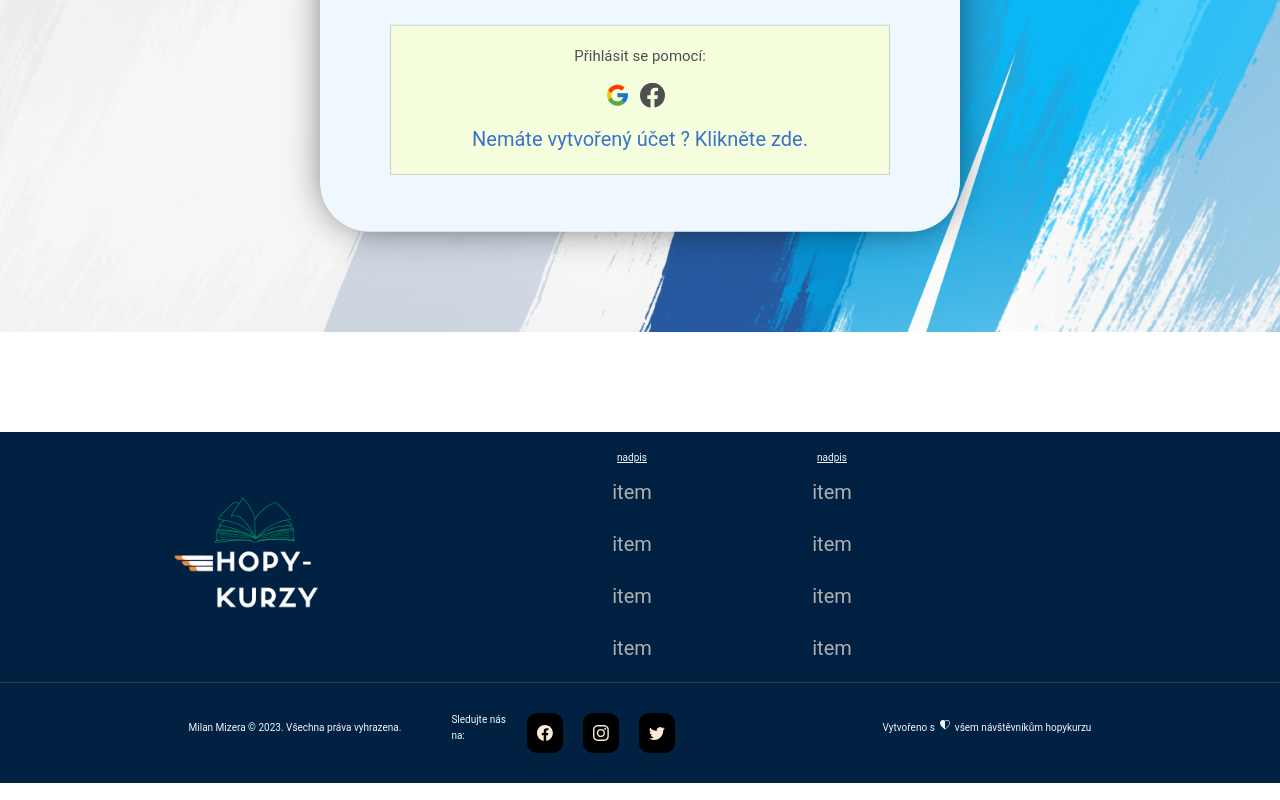
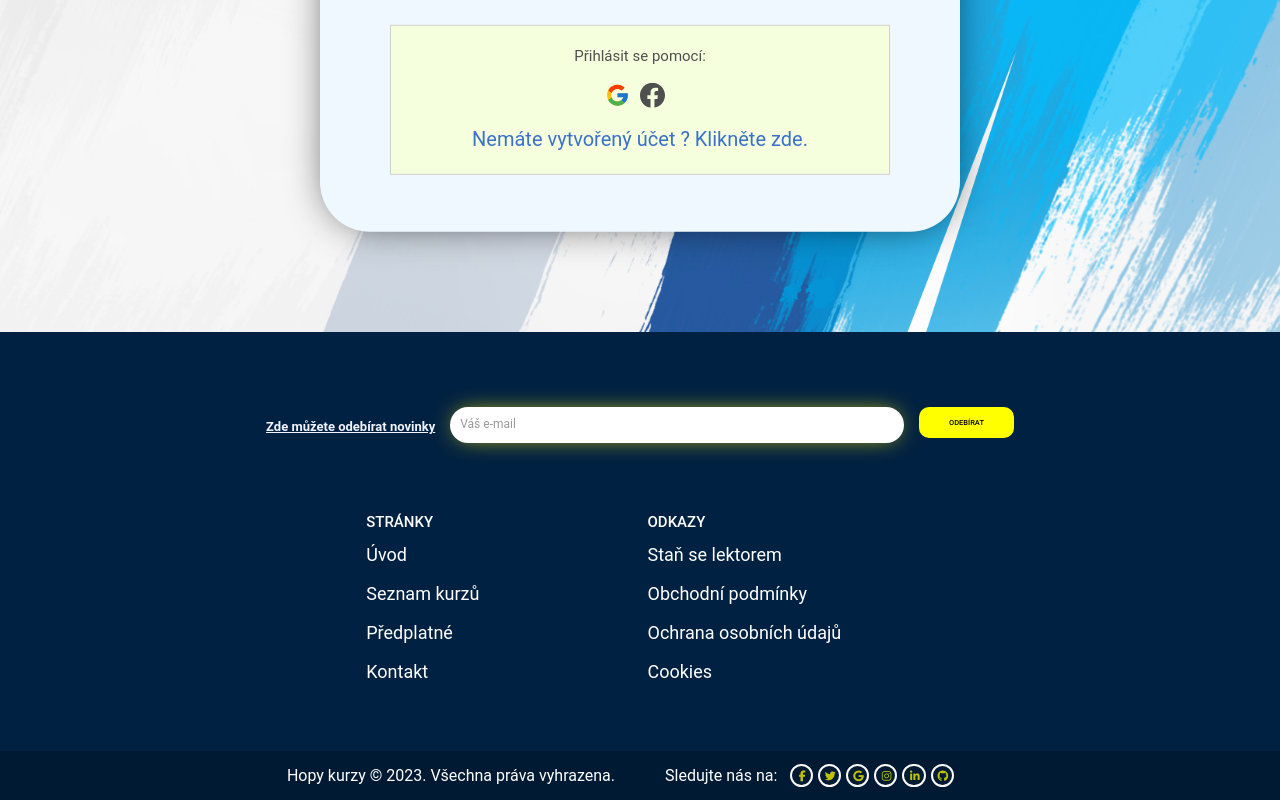
Before and after one commit to MilanMizera/hopy-kurzy, a React (Create React App) app: page /prihlaseni in a window 1280 px wide. Shown: the part 448-1248 px from the top of the page. Built offline with nearby package versions, Linux system fonts and the light colour scheme; no server answers.

Commit message:
předělaný footer

```diff
--- a/src/components/Footer.js
+++ b/src/components/Footer.js
@@ -1,83 +1,149 @@
 import "./footer.css"
 import Logo from "../images/logo.png"
+import { Link } from "react-router-dom";
 
-/* icons*/
-import { BsFacebook, BsInstagram, BsTwitter, BsHeartHalf } from "react-icons/bs";
-import { ITiHeartHalfOutline } from "react-icons/ti";
+import React from 'react';
+import {
+  MDBFooter,
+  MDBContainer,
+  MDBIcon,
+  MDBInput,
+  MDBCol,
+  MDBRow,
+  MDBBtn
+} from 'mdb-react-ui-kit';
 
-export const Footer = () => {
-
+export default function Footer() {
 
   return (
-    <div>
+    <MDBFooter className='text-center' color='white' bgColor='dark' id="section-footer">
+      <MDBContainer className='p-4' id="container-footer">
 
+        <section id="section-footer-email-subscribe" className=''>
+          <form action=''>
+            <MDBRow className='d-flex justify-content-center'>
+              <MDBCol id="col-footer-subscribe-button" size="auto">
+                <p className='pt-2' id="footer-subscribe-paragraf">
+                  <strong>Zde můžete odebírat novinky</strong>
+                </p>
+              </MDBCol>
 
-      <div className="footer-section">
+              <MDBCol id="col-footer-email-input" md='5' start >
+               <input id="footer-email-input" type="email" placeholder="Váš e-mail"></input>
+              </MDBCol>
+
+              <MDBCol id="col-footer-subscribe-button" size="auto">
+                <MDBBtn id="footer-subscribe-button" outline color='light' type='submit' className='mb-4'>
+                  Odebírat
+                </MDBBtn>
+              </MDBCol>
+            </MDBRow>
+          </form>
+        </section>
 
 
 
-        <div className="footer-row">
+        <section className=''>
+          <MDBRow id="row-footer-links">
 
-          <div className="col-footer-brand">
+            <MDBCol lg='3' md='6' className='mb-4 mb-md-0'>
+              <h5 className='text-uppercase' id="footer-li">Stránky</h5>
 
-            <img className="footer-logo" src={Logo}></img>
+              <ul className='list-unstyled mb-0'>
+                <li id="footer-li">
+                  <Link id="footer-item-link" href='#!' className='text-white'>
+                    Úvod
+                  </Link>
+                </li>
+                <li id="footer-li">
+                  <Link id="footer-item-link" href='#!' className='text-white'>
+                    Seznam kurzů
+                  </Link>
+                </li>
+                <li id="footer-li">
+                  <Link id="footer-item-link" href='#!' className='text-white'>
+                    Předplatné
+                  </Link>
+                </li>
+                <li id="footer-li">
+                  <Link id="footer-item-link" href='#!' className='text-white'>
+                    Kontakt
+                  </Link>
+                </li>
+              </ul>
+            </MDBCol>
+
+
+            <MDBCol lg='3' md='6' className='mb-4 mb-md-0'>
+              <h5 className='text-uppercase' id="footer-li">Odkazy</h5>
+
+              <ul className='list-unstyled mb-0'>
+                <li id="footer-li">
+                  <Link id="footer-item-link" href='#!' className='text-white'>
+                   Staň se lektorem
+                  </Link>
+                </li>
+                <li id="footer-li">
+                  <Link id="footer-item-link" href='#!' className='text-white'>
+                    Obchodní podmínky
+                  </Link>
+                </li>
+                <li id="footer-li">
+                  <Link id="footer-item-link" href='#!' className='text-white'>
+                    Ochrana osobních údajů
+                  </Link>
+                </li>
+                <li id="footer-li">
+                  <Link id="footer-item-link" href='#!' className='text-white'>
+                  Cookies
+                  </Link>
+                </li>
+              </ul>
+            </MDBCol>
+          </MDBRow>
+        </section>
+      </MDBContainer>
+
+      <div className='text-center p-3'id="wrapper-footer-down" style={{ backgroundColor: 'rgba(0, 0, 0, 0.2)' }}>
+
+
+      <div className="col1-footer-copyright">
+            <p className="footer-text">Hopy kurzy &copy; {new Date().getFullYear()}. Všechna práva vyhrazena.</p>
           </div>
 
-          <div className="cols-footer-wrapper">
-            <div className="col-items-1">
-              <p className="item-title-1">nadpis</p>
-              <a className="footer-item-n">item</a>
-              <a className="footer-item">item</a>
-              <a className="footer-item">item</a>
-              <a className="footer-item">item</a>
+          <div className="col2-footer-copyright"> <p className="paragraf-col2-footer-copyright">Sledujte nás na:</p>
+          <section id="section-footer-socials-icons" className='mb-4'>
+          <MDBBtn outline color="light" floating className='m-1' href='#!' role='button'>
+            <MDBIcon id="footer-socials-icons" fab icon='facebook-f' />
+          </MDBBtn>
 
+          <MDBBtn outline color="light" floating className='m-1' href='#!' role='button'>
+            <MDBIcon id="footer-socials-icons" fab icon='twitter' />
+          </MDBBtn>
 
+          <MDBBtn outline color="light" floating className='m-1' href='#!' role='button'>
+            <MDBIcon id="footer-socials-icons" fab icon='google' />
+          </MDBBtn>
 
-            </div>
+          <MDBBtn outline color="light" floating className='m-1' href='#!' role='button'>
+            <MDBIcon id="footer-socials-icons" fab icon='instagram' />
+          </MDBBtn>
 
+          <MDBBtn outline color="light" floating className='m-1' href='#!' role='button'>
+            <MDBIcon id="footer-socials-icons" fab icon='linkedin-in' />
+          </MDBBtn>
 
-            <div className="col-items-2">
-              <p className="item-title-2">nadpis</p>
-              <a className="footer-item-n">item</a>
-              <a className="footer-item">item</a>
-              <a className="footer-item">item</a>
-              <a className="footer-item">item</a>
-            </div>
-
-
-          </div>
-
-        </div>
-
-        <div className="copyright-section">
-
-          <div className="col-footer-copyright">
-            <p className="footer-text">Milan Mizera &copy; {new Date().getFullYear()}. Všechna práva vyhrazena.</p>
-          </div>
-
-
-          <div className="col-social-icons">
-            <p className="social-text">Sledujte nás na:</p>
-            <BsFacebook className="social-icon"></BsFacebook>
-            <BsInstagram className="social-icon"></BsInstagram>
-            <BsTwitter className="social-icon"></BsTwitter>
-            <p className="love-text">Vytvořeno s<BsHeartHalf className="hearth-icon"></BsHeartHalf>všem návštěvníkům hopykurzu</p>
-
-          </div>
-
-        </div>
-
+          <MDBBtn outline color="light" floating className='m-1' href='#!' role='button'>
+            <MDBIcon id="footer-socials-icons" fab icon='github' />
+          </MDBBtn>
+        </section>
 
           </div>
 
 
 
+
       </div>
-
-
-  )
-
-
+    </MDBFooter>
+  );
 }
-
-export default Footer
--- a/src/components/footer.css
+++ b/src/components/footer.css
@@ -1,205 +1,138 @@
-.footer-logo {
+#section-footer {
 
-    width: 200px;
-    cursor: pointer;
-
-
+    padding-top: 60px;
+    background: rgb(0, 33, 65) !important;
 }
 
+#row-footer-links {
 
-.footer-section {
-
-    height: 250px;
-    background-color: rgb(0, 33, 65);
-    margin-top: 100px;
-
+    justify-content: center;
+    padding-top: 50px;
+    padding-bottom: 50px;
 }
 
-.footer-row {
-
-    display: flex;
-    flex-direction: row;
-    align-items: center;
-    justify-content: center;
-    height: 250px;
-
-
-}
-
-.cols-footer-wrapper {
-
-    display: flex;
-    width: 600px;
-
-}
-
-.col-items-1 {
-
-    display: flex;
-    flex-direction: column;
-    align-items: center;
-    justify-content: center;
-    width: 200px;
-
-
-}
-
-.col-items-2 {
-
-
-    display: flex;
-    flex-direction: column;
-    align-items: center;
-    justify-content: center;
-    width: 200px;
-
-}
-
-.col-footer-brand {
-    display: flex;
-    justify-content: start;
-    width: 30%;
-
-}
-
-.footer-item {
-
-    margin-top: 20px;
-    color: rgb(175, 175, 175);
-}
-
-.footer-item-n {
-
-    color: rgb(175, 175, 175);
-
-
-}
-
-
-
-.footer-item:hover,
-.footer-item-n:hover {
-
-    color: white;
-    transition: 3s initial;
-
-
-}
-
-.item-title-1,
-.item-title-2 {
-
-
-    color: aliceblue;
-    margin-bottom: 10px;
-    text-decoration: underline;
-
-
-}
-
-.footer-copyright {
-
-    display: flex;
-    justify-content: center;
-    align-items: center;
-    background-color: rgb(0, 22, 44);
-    color: aliceblue;
-    height: 80px;
-
-}
-
-.copyright-section {
-
-    display: flex;
-    flex-direction: row;
-    justify-content: center;
-    align-items: center;
-    height: 70px;
-    background-color: rgb(0, 33, 65);
-    padding-bottom: 50px;
-    padding-top: 50px;
-    border-top: 1px solid rgb(56, 56, 56);
-
-}
-
-.footer-text {
-
-    color: aliceblue;
-}
-
-
-
-
-
-
-/*footer social icons section*/
-
-.footer-socials-section {
+#wrapper-footer-down {
 
     display: flex;
     flex-direction: row;
     justify-content: center;
     align-items: center;
 
+}
+
+.col1-footer-copyright {
+
+    width: 50%;
+    display: flex;
+    justify-content: end;
+    align-items: center;
+    margin-right: 50px;
 
 }
 
-.col-social-text {
-    display: flex;
-    justify-content: end;
-    align-items: center;
-    width: 50%;
-
-
-}
-
-.col-social-icons {
-    display: flex;
-    justify-content: center;
-    align-items: center;
-    width: 50%;
-    margin-left: 50px;
-
-}
-
-.social-text {
-
-    color: aliceblue;
-    margin-right: 20px;
-
-
-}
-
-.social-wrapper {
+.col2-footer-copyright {
 
     width: 50%;
-
-}
-
-.social-icon {
-
-    margin-right: 20px;
-    font-size: 40px;
-    color: antiquewhite;
-    background-color: black;
-    padding: 10px;
-    border-radius: 10px;
-    cursor: pointer;
-}
-
-.love-text {
-
     display: flex;
-    justify-content: end;
-    color: aliceblue;
-    width: 500px;
-
+    justify-content: start;
+    align-items: center;
 
 
 
 }
 
-.hearth-icon {
+#footer-email-input {
 
-    margin: 0px 5px
+    display: flex;
+    width: 100%;
+    align-items: center;
+    justify-content: center;
+    padding: 10px !important;
+    border:none !important;
+    outline: none !important;
+    vertical-align: middle;
+    box-shadow: 0px 0px 23px -7px rgba(255,234,0,1);
+    background-color: white;
+    color: black;
+    border-radius: 20px;
+
 }
+
+#footer-subscribe-button {
+
+    background-color: yellow;
+    color: black;
+    border: none;
+    padding: 10px 30px;
+    border-radius: 10px;
+    margin: auto;
+
+}
+
+#col-footer-subscribe-button {
+
+    display: flex;
+    align-items: center;
+
+
+}
+
+#footer-subscribe-paragraf {
+
+
+    font-size: 13px;
+    color: rgb(240, 243, 255);
+    text-decoration: underline;
+
+}
+
+#footer-li {
+
+text-align: start;
+font-size: 15px;
+margin-top: 10px;
+
+
+
+}
+
+#footer-item-link {
+
+
+font-size: 18px;
+
+
+}
+
+#footer-socials-icons {
+
+color: rgb(192, 192, 4);
+font-size: 11px;
+
+
+
+}
+
+#section-footer-socials-icons {
+
+display: flex;
+justify-content: center;
+align-items: center;
+margin:0px !important;
+
+}
+
+.paragraf-col2-footer-copyright {
+
+margin: 0px;
+margin-right: 10px;
+font-size: 16px;
+
+
+}
+
+.footer-text {
+margin: 0px;
+font-size: 16px;
+
+}
--- a/src/index.css
+++ b/src/index.css
@@ -3,6 +3,7 @@
 margin: 0px;
 padding: 0px;
 box-sizing: border-box;
+font-family: sans-serif,
 
 
 
--- a/src/pages/privatePages/CoursesCategories/CoursesCategories.jsx
+++ b/src/pages/privatePages/CoursesCategories/CoursesCategories.jsx
@@ -49,7 +49,7 @@ const CoursesCategories = () => {
     const handleAllCourses = () => {
 
         setCourses(allCourses)
-       setTitle("Všechny kurzy")
+        setTitle("Všechny kurzy")
     }
 
 
@@ -86,18 +86,13 @@ const CoursesCategories = () => {
                                     </div>
                                 </div>
                             </div>
-
-
-
-
                         )
-
-
 
                     })}
                 </div>
             </div>
         </div>
+        <div className="private-courses-categories-space"></div>
     </div>
 
     )
--- a/src/pages/privatePages/CoursesCategories/coursesCategories.css
+++ b/src/pages/privatePages/CoursesCategories/coursesCategories.css
@@ -120,6 +120,12 @@
 
 }
 
+.private-courses-categories-space {
+
+margin-bottom: 100px;
+
+}
+
 @-webkit-keyframes fadeIn {
   0% {
     opacity: 0;
```
Lines whose indentation alone changed are shown as unchanged.
